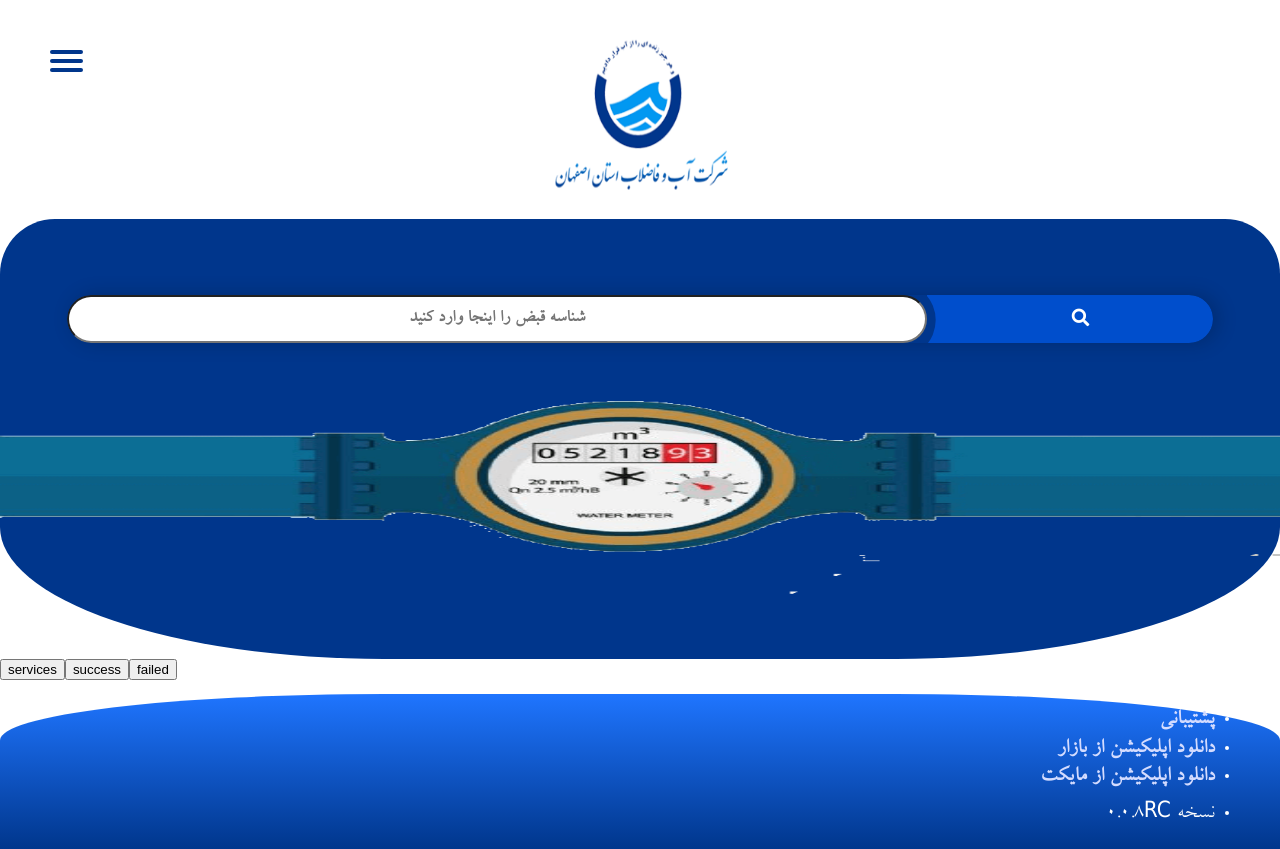
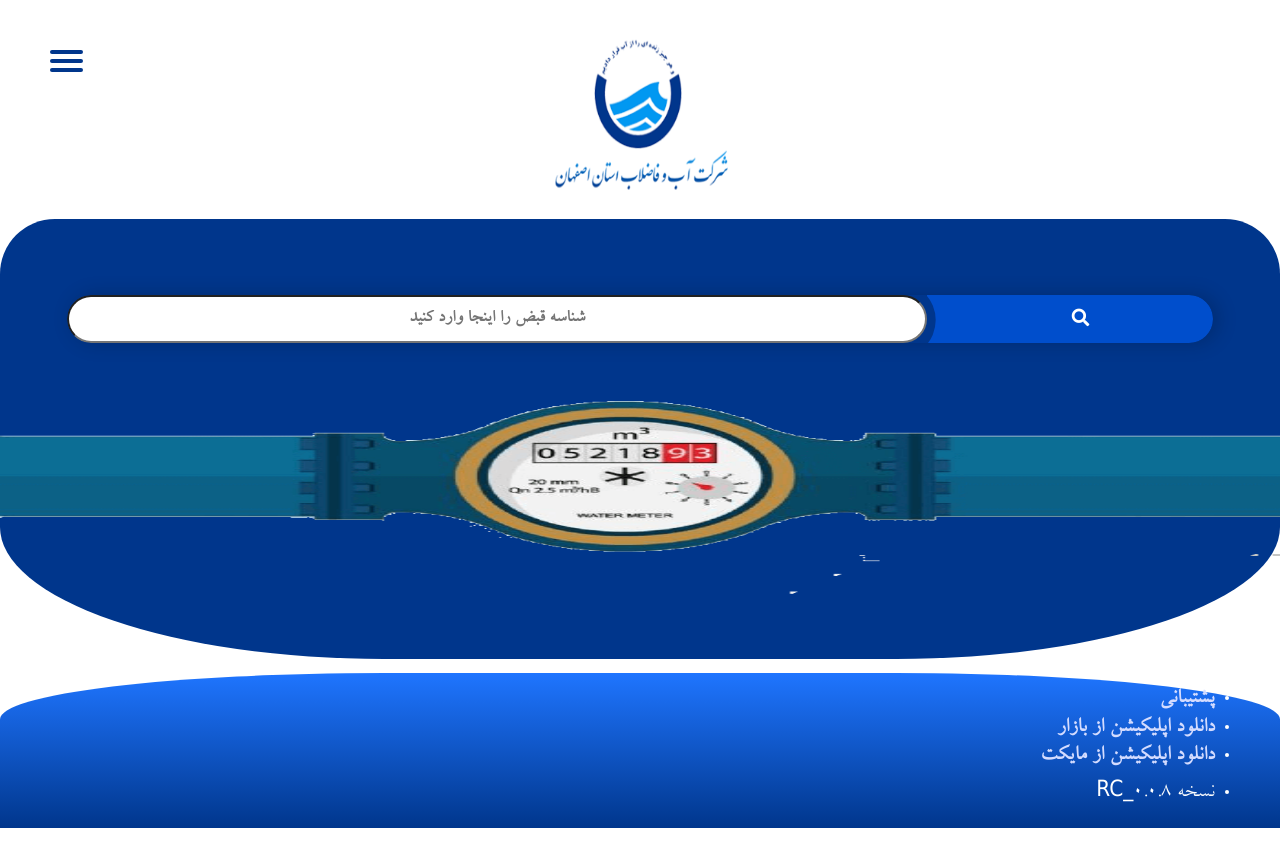
Before and after one commit to JCln/abfabill, an Angular app: page /pageNotFound in a window 1280 px wide. After the commit the page ends 828 px from the top, so only its background shows below. Built offline with nearby package versions, Linux system fonts and the light colour scheme.

Commit message:
lazy load installment added \n better routing in process

```diff
--- a/src/app/_layout/footer/footer.component.html
+++ b/src/app/_layout/footer/footer.component.html
@@ -17,7 +17,7 @@
       </a>
     </li>
     <li>
-       نسخه 0.0.8RC
+       نسخه 0.0.8_RC
     </li>
   </ul>
 </footer>
--- a/src/app/_layout/layout/layout.component.scss
+++ b/src/app/_layout/layout/layout.component.scss
@@ -3,5 +3,5 @@
   min-width: 100vw;
   min-height: 50vh;
   margin: 0;
-  padding: 0 .15rem;
+  // padding: 0 .15rem;
 }
--- a/src/app/app-routing.module.ts
+++ b/src/app/app-routing.module.ts
@@ -6,7 +6,6 @@ import { LayoutComponent } from './_layout/layout/layout.component';
 import { NoLayoutComponent } from './_layout/no-layout/no-layout.component';
 import { AuthGuard } from './auth.guard';
 import { PageNotFoundComponent } from './page-not-found/page-not-found.component';
-import { ViewBillComponent } from './pardakht/view-bill/view-bill.component';
 
 const routes: Routes = [
   {
@@ -17,8 +16,7 @@ const routes: Routes = [
   },
   {
     path: '', component: LayoutComponent, children: [
-      { path: 'services', loadChildren: () => import('./service-desk/service-desk.module').then(s => s.ServiceDeskModule) },
-      { path: ':id', component: ViewBillComponent, canActivate: [AuthGuard] }
+      { path: ':id', canActivate: [AuthGuard], loadChildren: () => import('./service-desk/service-desk.module').then(s => s.ServiceDeskModule) }
     ]
   },
   {
--- a/src/app/app.module.ts
+++ b/src/app/app.module.ts
@@ -15,7 +15,6 @@ import { AppRoutingModule } from './app-routing.module';
 import { AppComponent } from './app.component';
 import { PageNotFoundComponent } from './page-not-found/page-not-found.component';
 import { PardakhtModule } from './pardakht/pardakht.module';
-import { ViewBillComponent } from './pardakht/view-bill/view-bill.component';
 import { ErrorHandlerService } from './services/error-handler.service';
 import { SharedModule } from './shared/shared.module';
 
@@ -26,7 +25,6 @@ import { SharedModule } from './shared/shared.module';
     FooterComponent,
     HeaderComponent,
     LayoutComponent,
-    ViewBillComponent,
     AnonyHeaderComponent,
     AnonyLayoutComponent,
     PageNotFoundComponent
--- a/src/app/page-not-found/page-not-found.component.html
+++ b/src/app/page-not-found/page-not-found.component.html
@@ -15,6 +15,3 @@
     </div>
     <img class="img_class" src="assets/pagenotfound/pageNotFound.png" alt="">
 </main>
-<button [routerLink]="['/services']">services</button>
-<button [routerLink]="['/r/success']">success</button>
-<button [routerLink]="['/r/failed']">failed</button>
--- a/src/app/service-desk/service-desk-routing.module.ts
+++ b/src/app/service-desk/service-desk-routing.module.ts
@@ -1,12 +1,13 @@
 import { NgModule } from '@angular/core';
 import { RouterModule, Routes } from '@angular/router';
 
-import { InstallmentComponent } from './installment/installment.component';
+import { ViewBillComponent } from '../pardakht/view-bill/view-bill.component';
 import { ServicesComponent } from './services/services.component';
 
 const routes: Routes = [
   { path: '', component: ServicesComponent },
-  { path: 'installment', component: InstallmentComponent }
+  { path: 'installment', loadChildren: () => import('./installment/installment.module').then(i => i.InstallmentModule) },
+  { path: 'bill', component: ViewBillComponent }
 ];
 
 @NgModule({
--- a/src/app/service-desk/service-desk.module.ts
+++ b/src/app/service-desk/service-desk.module.ts
@@ -2,12 +2,12 @@ import { CommonModule } from '@angular/common';
 import { NgModule } from '@angular/core';
 import { FormsModule } from '@angular/forms';
 
-import { InstallmentComponent } from './installment/installment.component';
+import { ViewBillComponent } from '../pardakht/view-bill/view-bill.component';
 import { ServiceDeskRoutingModule } from './service-desk-routing.module';
 import { ServicesComponent } from './services/services.component';
 
 @NgModule({
-  declarations: [ServicesComponent, InstallmentComponent],
+  declarations: [ServicesComponent, ViewBillComponent],
   imports: [
     CommonModule,
     FormsModule,
--- a/src/app/service-desk/services/services.component.html
+++ b/src/app/service-desk/services/services.component.html
@@ -1,11 +1,3 @@
-<!-- <section>
-    <div>
-    </div>
-    <div>
-        <img src="assets/imgs/serviceDesk/insatllments.png" [routerLink]="['installment']" alt="">
-    </div>
-</section> -->
-
 <section>
     <div class="top_front">
     </div>
@@ -13,3 +5,13 @@
         <img src="assets/imgs/serviceDesk/insatllments.png" [routerLink]="['installment']" alt="">
     </div>
 </section>
+
+<section>
+    <div class="top_front">
+    </div>
+    <div class="bottom_back">
+        <button [routerLink]="['bill']">
+            <h2>bill Id</h2>
+        </button>
+    </div>
+</section>
```
Also changed, not shown: src/app/pardakht/pardakht-routing.module.ts (+1 -8 lines), src/app/service-desk/installment/installment-routing.module.ts (added, +14 -0 lines), src/app/service-desk/installment/installment.module.ts (added, +16 -0 lines), 1 other file (tests, documents, lock files or other folders).
